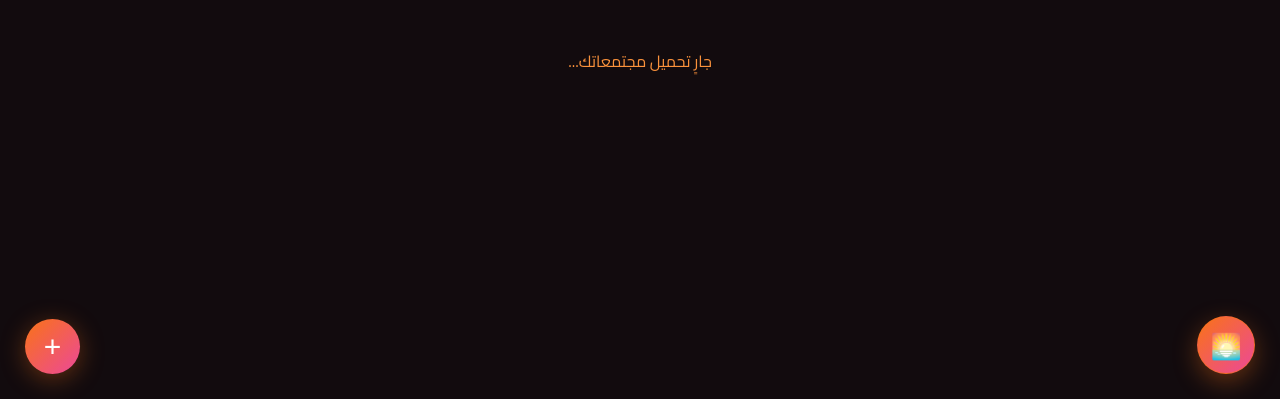
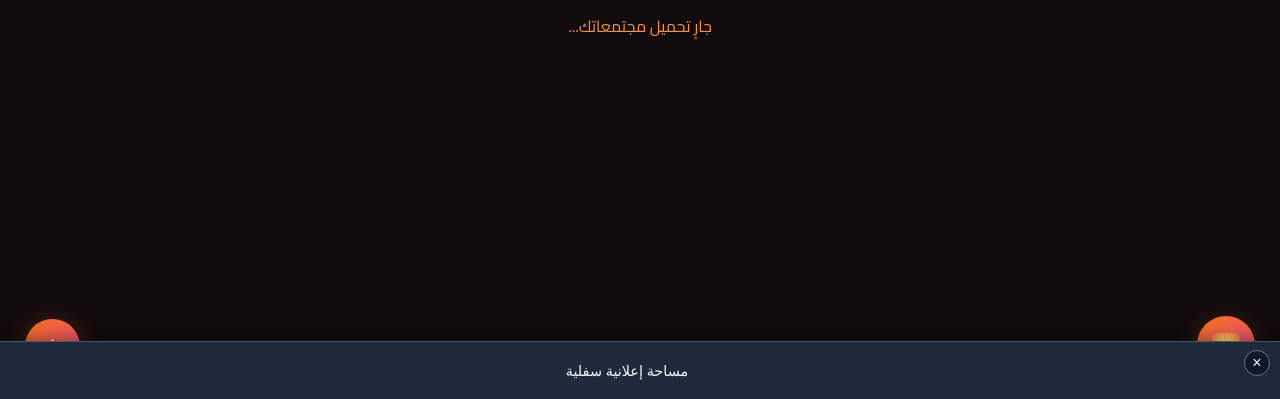
Before and after one commit to ghnaimjehad85-sketch/Family-Status, a plain HTML site: page my-communities.html in a window 1280 px wide. Shown: the part 401-800 px from the top of the page. Drawn offline with nearby package versions, Linux system fonts and the light colour scheme; no server answers.

Commit message:
Update my-communities.html

```diff
--- a/my-communities.html
+++ b/my-communities.html
@@ -725,6 +725,76 @@
 
     <script type="module" src="my-communities.js"></script>
     <script type="module" src="thanks.js"></script>
+<style>
+  body {
+    padding-bottom: 90px;
+  }
 
+  #bottomAdBanner {
+    position: fixed;
+    left: 0;
+    right: 0;
+    bottom: 0;
+    z-index: 9999;
+    background: #1e293b;
+    color: #f8fafc;
+    border-top: 1px solid #475569;
+    padding: 10px 40px 10px 14px;
+    display: flex;
+    align-items: center;
+    justify-content: center;
+    min-height: 58px;
+    box-shadow: 0 -4px 16px rgba(0, 0, 0, 0.35);
+    font-family: system-ui, -apple-system, sans-serif;
+    font-size: 0.9rem;
+  }
+
+  #bottomAdBanner.hidden {
+    display: none;
+  }
+
+  #closeBottomAdBtn {
+    position: absolute;
+    top: 8px;
+    right: 10px;
+    width: 26px;
+    height: 26px;
+    border-radius: 50%;
+    border: 1px solid #64748b;
+    background: #0f172a;
+    color: #f8fafc;
+    font-size: 1rem;
+    line-height: 1;
+    cursor: pointer;
+    display: flex;
+    align-items: center;
+    justify-content: center;
+  }
+
+  .ad-slot-content {
+    width: 100%;
+    max-width: 728px;
+    text-align: center;
+  }
+</style>
+
+<div id="bottomAdBanner" role="region" aria-label="إعلان">
+  <button type="button" id="closeBottomAdBtn" aria-label="إخفاء الإعلان">×</button>
+
+  <div class="ad-slot-content" id="adSlotContent">
+    <span>مساحة إعلانية سفلية</span>
+  </div>
+</div>
+
+<script>
+  const bottomAdBanner = document.getElementById("bottomAdBanner");
+  const closeBottomAdBtn = document.getElementById("closeBottomAdBtn");
+
+  if (closeBottomAdBtn && bottomAdBanner) {
+    closeBottomAdBtn.addEventListener("click", () => {
+      bottomAdBanner.classList.add("hidden");
+    });
+  }
+</script>
 </body>
 </html>
```
